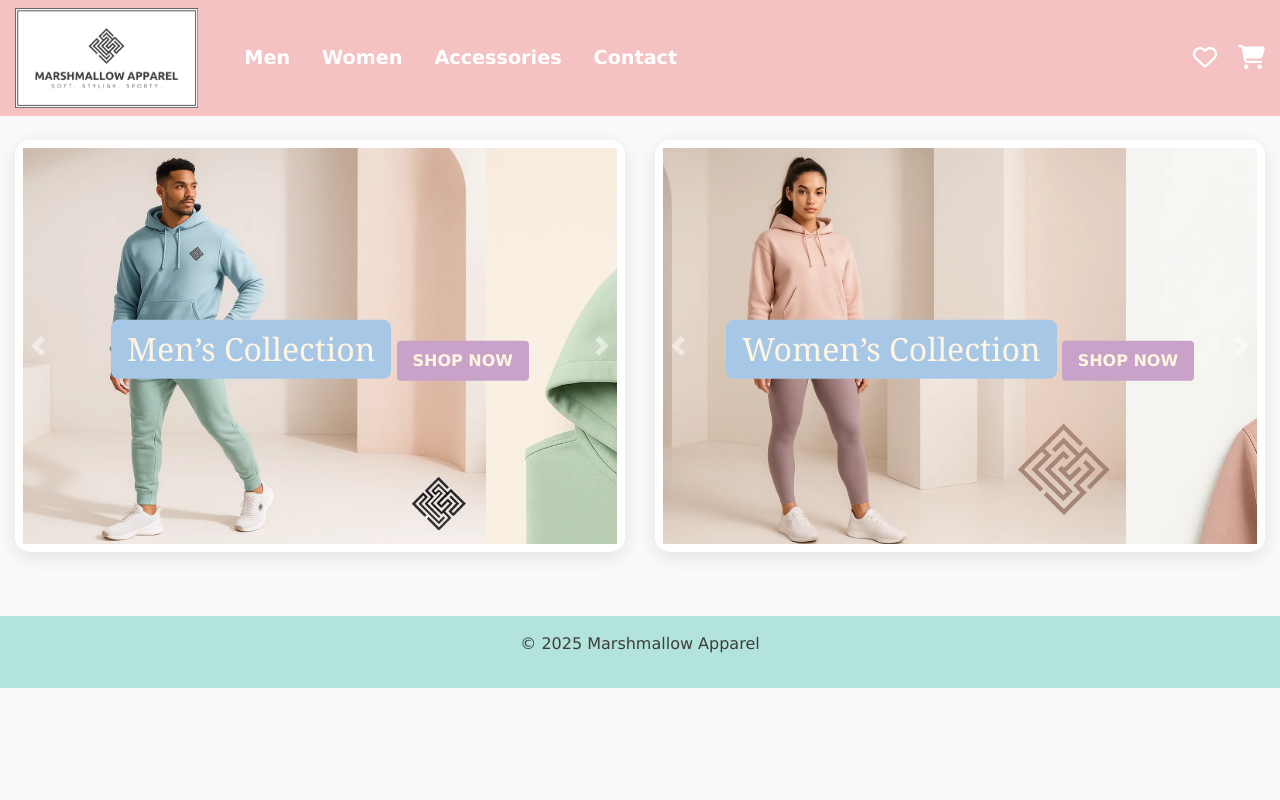
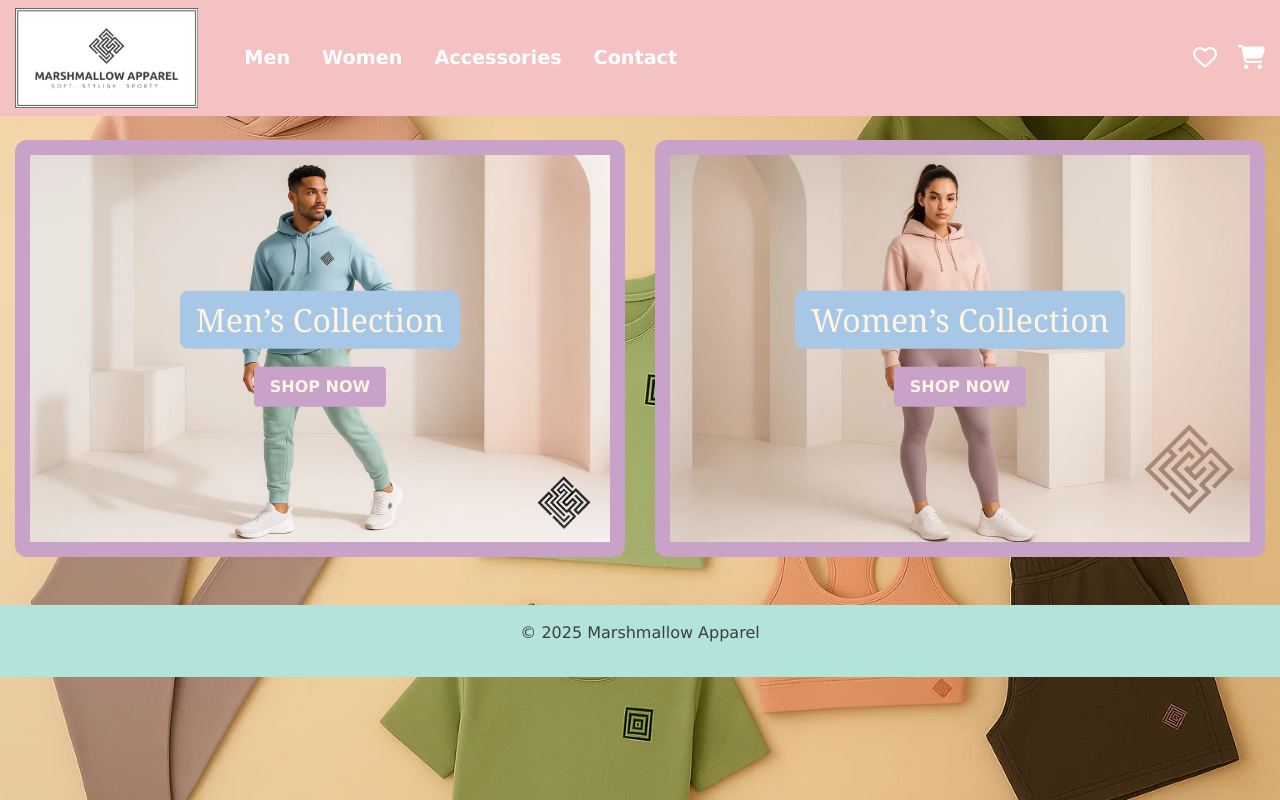
Before and after one commit to Dylan-B-05/Marshmallow-Apparel, a plain HTML site: page index.html in a window 1280 px wide. Drawn offline with nearby package versions, Linux system fonts and the light colour scheme.

Commit message:
Add files via upload

```diff
--- a/index.html
+++ b/index.html
@@ -10,15 +10,11 @@
   <link rel="stylesheet" href="https://cdnjs.cloudflare.com/ajax/libs/font-awesome/6.5.0/css/all.min.css">
   <link rel="stylesheet" href="css/style.css">
   <style>
-    .carousel-boxed {
-      border-radius: 15px;
-      overflow: hidden;
-      box-shadow: 0 5px 20px rgba(0, 0, 0, 0.1);
-      background-color: white;
-      padding: 8px;
-    }
-    .carousel-control-prev, .carousel-control-next {
-      width: 5%;
+    body {
+      background-image: url('images/Pages/Homepage Background.png');
+      background-size: cover;
+      background-repeat: no-repeat;
+      background-attachment: fixed;
     }
   </style>
 </head>
@@ -28,7 +24,7 @@
     <div class="row align-items-center">
       <div class="col-sm-2 text-left">
         <a href="index.html">
-          <img src="images/Logo/Logo.jpg" alt="Marshmallow Apparel Logo" height="90">
+          <img src="images/Logo/Logo.jpg" alt="Logo" height="90">
         </a>
       </div>
       <div class="col-sm-8 text-center">
@@ -48,67 +44,33 @@
 
 <div class="container-fluid my-4">
   <div class="row">
-      <div class="col-md-6 mb-4">
-        <div class="carousel-boxed mb-3">
-          <div id="mensCarousel" class="carousel slide" data-ride="carousel">
-            <div class="carousel-inner">
-              <div class="carousel-item active">
-                <img src="images/Mens/Mens Collection.png" class="d-block w-100" alt="Men's Collection Banner">
+    <div class="col-md-6 position-relative mb-4">
+      <div class="image-frame">
+        <img src="images/Mens/Mens Collection.png" alt="Men’s Collection" class="img-fluid">
       </div>
-              <div class="carousel-item">
-                <img src="images/Mens/Mint Tracksuit.png" class="d-block w-100" alt="Mint green men's tracksuit">
-              </div>
-              <div class="carousel-item">
-                <img src="images/Mens/Olive Quater Zip.png" class="d-block w-100" alt="Olive quarter zip men's top">
+      <div class="text-overlay text-center">
+        <h2 class="collection-box">Men’s Collection</h2>
+        <div class="mt-2">
+          <a href="mens.html"><button class="btn btn-lilac">SHOP NOW</button></a>
         </div>
       </div>
-            <a class="carousel-control-prev" href="#mensCarousel" role="button" data-slide="prev">
-              <span class="carousel-control-prev-icon" aria-hidden="true"></span>
-              <span class="sr-only">Previous</span>
-            </a>
-            <a class="carousel-control-next" href="#mensCarousel" role="button" data-slide="next">
-              <span class="carousel-control-next-icon" aria-hidden="true"></span>
-              <span class="sr-only">Next</span>
-            </a>
     </div>
+    <div class="col-md-6 position-relative mb-4">
+      <div class="image-frame">
+        <img src="images/Womens/Womens Collection.png" alt="Women’s Collection" class="img-fluid">
       </div>
-        <div class="text-overlay text-white text-center">
-          <h2 class="collection-box">Men’s Collection</h2>
-          <a href="mens.html"><button class="btn btn-lilac mt-2">SHOP NOW</button></a>
-        </div>
-      </div>
-
-      <div class="col-md-6 mb-4">
-        <div class="carousel-boxed mb-3">
-          <div id="womensCarousel" class="carousel slide" data-ride="carousel">
-            <div class="carousel-inner">
-              <div class="carousel-item active">
-                <img src="images/Womens/Womens Collection.png" class="d-block w-100" alt="Women's Collection Banner">
-              </div>
-              <div class="carousel-item">
-                <img src="images/Womens/Pink Hoodie.png" class="d-block w-100" alt="Soft pink women's hoodie">
-              </div>
-              <div class="carousel-item">
-                <img src="images/Womens/Mint Jacket.png" class="d-block w-100" alt="Mint women's zip-up jacket">
-              </div>
-            </div>
-            <a class="carousel-control-prev" href="#womensCarousel" role="button" data-slide="prev">
-              <span class="carousel-control-prev-icon" aria-hidden="true"></span>
-              <span class="sr-only">Previous</span>
-            </a>
-            <a class="carousel-control-next" href="#womensCarousel" role="button" data-slide="next">
-              <span class="carousel-control-next-icon" aria-hidden="true"></span>
-              <span class="sr-only">Next</span>
-            </a>
-          </div>
-        </div>
-        <div class="text-overlay text-white text-center">
+      <div class="text-overlay text-center">
         <h2 class="collection-box">Women’s Collection</h2>
-          <a href="womens.html"><button class="btn btn-lilac mt-2">SHOP NOW</button></a>
+        <div class="mt-2">
+          <a href="womens.html"><button class="btn btn-lilac">SHOP NOW</button></a>
         </div>
       </div>
     </div>
   </div>
+</div>
+
+
+
 
   <div class="bg-mint text-center py-3">
     <p>&copy; 2025 Marshmallow Apparel</p>
```
Lines whose indentation alone changed are shown as unchanged.
